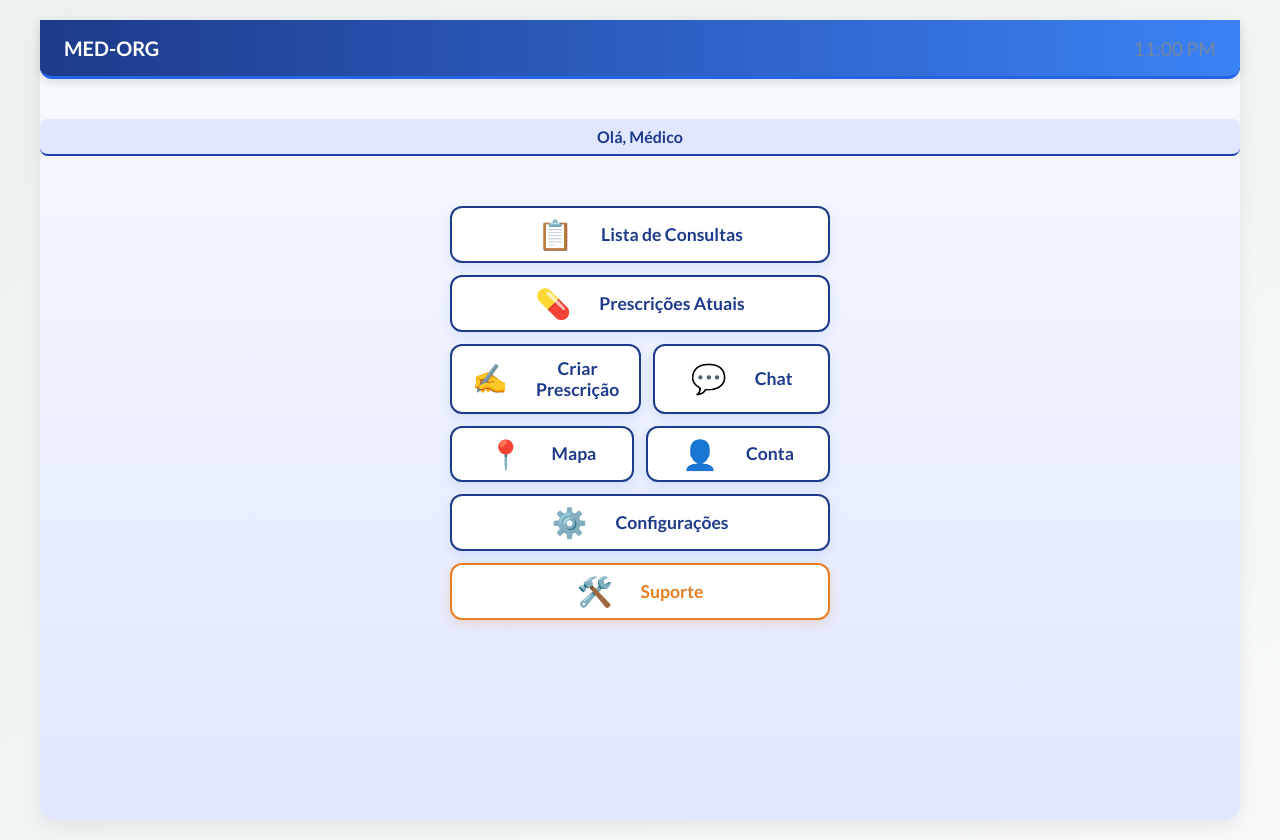
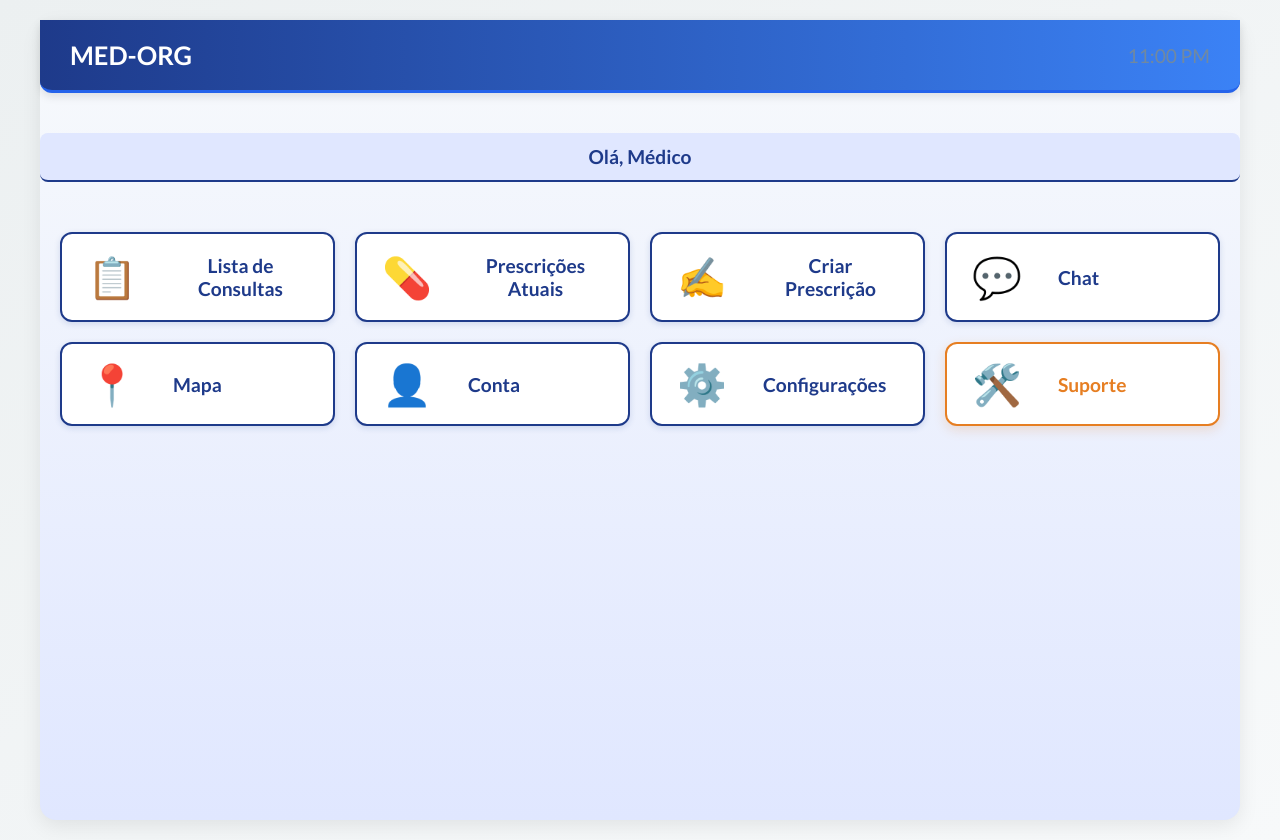
Before and after one commit to matheusarsenal/MED-ORG, a React (Vite) app in the folder FEnd/: page /home-medico in a window 1280 px wide. Built offline with nearby package versions, Linux system fonts and the light colour scheme.

Commit message:
Update style.css

```diff
--- a/FEnd/src/Screens/HomeSecretario/style.css
+++ b/FEnd/src/Screens/HomeSecretario/style.css
@@ -17,77 +17,84 @@
 .home-wrapper {
   display: flex;
   justify-content: center;
-  align-items: center;
+  align-items: flex-start;
   min-height: 100vh;
-  background-color: #ecf0f1; /* opcional */
+  background-color: #ecf0f1;
+  padding: 20px;
 }
 
 .home-header {
   width: 100%;
   background-color: #1e3a8a; /* azul escuro */
   color: white;
-  padding: 16px 24px;
-  font-size: 1.25rem;
+  padding: 20px 30px;
+  font-size: 1.6rem;
   font-weight: bold;
   display: flex;
   justify-content: space-between;
   align-items: center;
+  border-bottom: 3px solid #2563eb;
 }
 
 .hora {
-  font-size: 0.9rem;
+  font-size: 1rem;
   opacity: 0.8;
 }
 
 .usuario-nome {
   width: 100%;
-  background-color: #e0e7ff; /* azul bem clarinho para contraste suave */
+  background-color: #e0e7ff; /* azul claro */
   text-align: center;
-  padding: 8px 0;
+  padding: 12px 0;
   font-weight: 600;
-  font-size: 1rem;
-  color: #1e3a8a; /* azul escuro */
+  font-size: 1.2rem;
+  color: #1e3a8a;
+  border-bottom: 2px solid #1e3a8a;
+  margin-bottom: 30px;
 }
 
 .menu-container {
-  display: flex;
-  flex-direction: column;
-  gap: 12px;
+  display: grid;
+  grid-template-columns: repeat(auto-fill, minmax(250px, 1fr));
+  gap: 20px;
   padding: 20px;
   width: 100%;
-  max-width: 420px;
+  max-width: 1200px;
+  margin: 0 auto;
 }
 
 .menu-item {
   display: flex;
   align-items: center;
-  gap: 12px;
-  background-color: #ffffff; /* fundo branco para os botões */
-  border: 2px solid #1e3a8a; /* azul escuro */
-  color: #1e3a8a; /* azul escuro no texto */
+  gap: 20px;
+  background-color: #ffffff;
+  border: 2px solid #1e3a8a;
+  color: #1e3a8a;
   font-weight: 600;
-  padding: 12px 20px;
+  padding: 20px 25px;
   border-radius: 12px;
   cursor: pointer;
-  transition: background-color 0.3s ease, border-color 0.3s ease, transform 0.2s ease;
-  font-size: 1.1rem;
+  transition: background-color 0.3s, border-color 0.3s, transform 0.2s;
+  font-size: 1.2rem;
+  box-shadow: 0 2px 6px rgba(30, 58, 138, 0.15);
 }
 
 .menu-item:hover {
-  background-color: #dbeafe; /* azul clarinho ao passar o mouse */
-  border-color: #2563eb; /* azul médio no hover */
-  transform: translateY(-2px);
+  background-color: #dbeafe;
+  border-color: #2563eb;
+  transform: translateY(-3px);
+  box-shadow: 0 6px 14px rgba(37, 99, 235, 0.3);
 }
 
 .menu-item:focus {
-  outline: 3px solid #2563eb; /* azul médio no foco */
+  outline: 3px solid #2563eb;
   outline-offset: 2px;
   background-color: #dbeafe;
 }
 
 .menu-item:active {
-  background-color: #bfdbfe; /* azul médio mais escuro */
-  border-color: #1e40af; /* azul escuro */
+  background-color: #bfdbfe;
+  border-color: #1e40af;
 }
 
 .menu-item:disabled {
@@ -98,37 +105,38 @@
 }
 
 .menu-icon {
-  font-size: 1.8rem;
-  color: #1e3a8a; /* ícones azuis */
+  font-size: 2.5rem;
+  color: #1e3a8a;
+  transition: transform 0.2s ease, color 0.3s ease;
 }
 
-/* Responsividade para telas pequenas */
-@media (max-width: 400px) {
+.menu-item:hover .menu-icon {
+  color: #2563eb;
+  transform: scale(1.2);
+}
+
+@media (max-width: 768px) {
+  .home-header {
+    font-size: 1.3rem;
+    padding: 16px 20px;
+  }
+
+  .usuario-nome {
+    font-size: 1rem;
+  }
+
   .menu-container {
-    max-width: 100%;
-    padding: 10px;
+    grid-template-columns: 1fr;
+    gap: 14px;
   }
 
   .menu-item {
     font-size: 1rem;
-    padding: 10px 16px;
+    padding: 16px;
+    gap: 16px;
   }
 
   .menu-icon {
-    font-size: 1.5rem;
+    font-size: 2rem;
   }
 }
-
-/* Layout para tablets ou telas médias */
-@media (min-width: 500px) {
-  .menu-container {
-    flex-direction: row;
-    flex-wrap: wrap;
-    justify-content: center;
-  }
-
-  .menu-item {
-    flex: 1 1 45%;
-    justify-content: center;
-  }
-}
```
